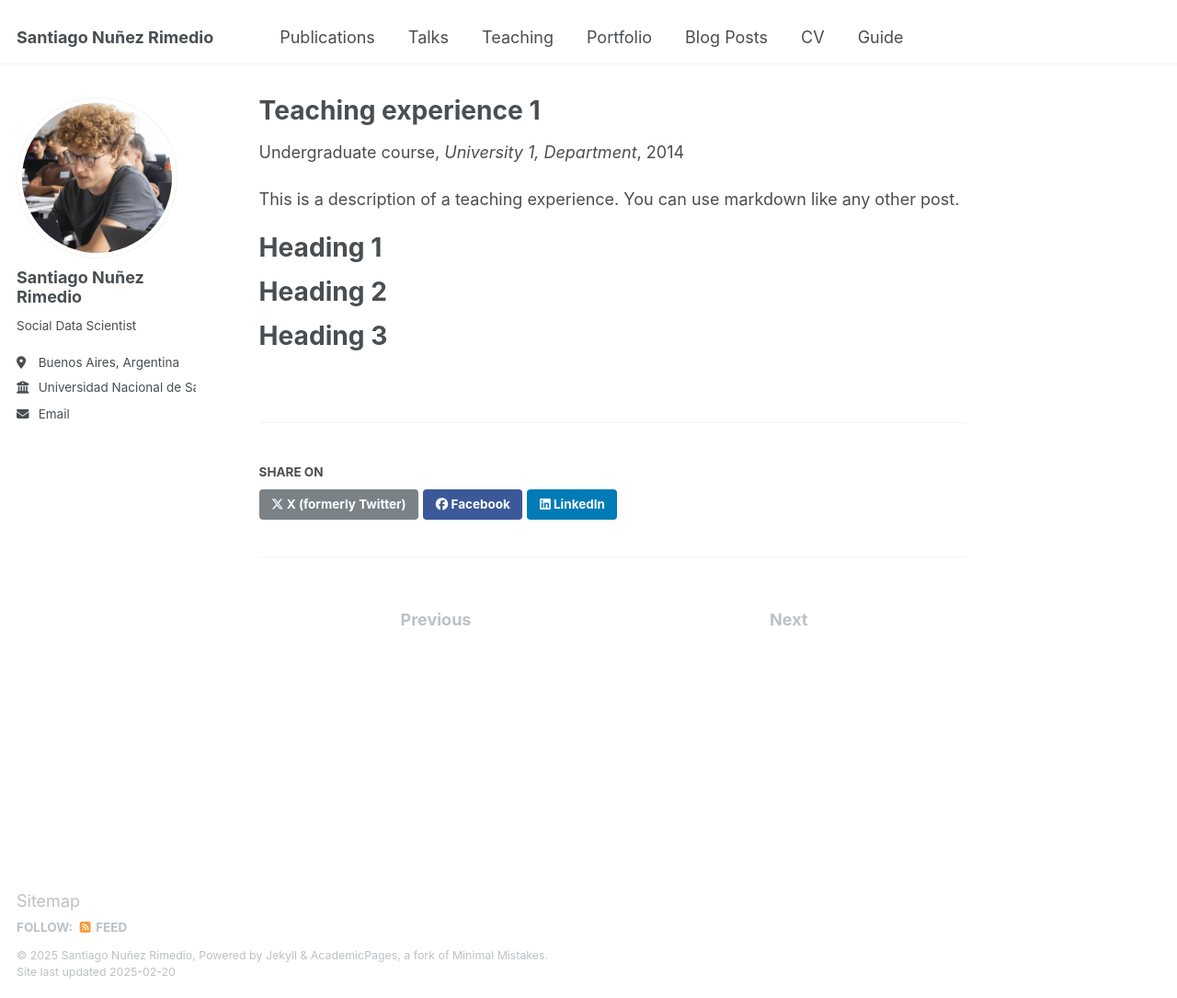
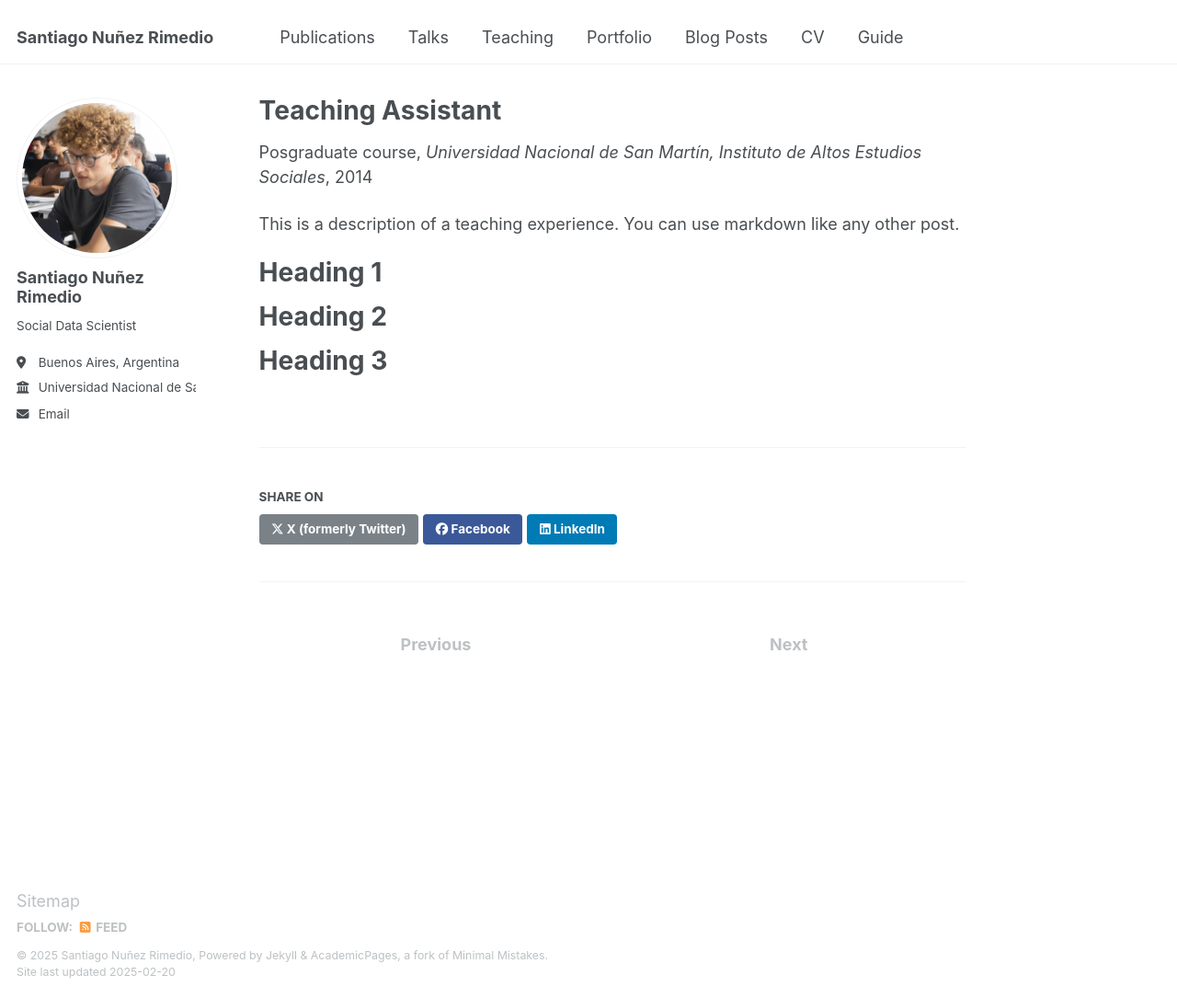
Before and after one commit to rochiweg-cloud/CV, a Jekyll site: the page built from _teaching/2014-spring-teaching-1.md, in a window 1280 px wide and 1085 px high. Shown: the whole window at 92% size. Built offline with Jekyll 4.4.1, drawn with Linux system fonts in a browser that asks for light colours.

Commit message:
Update 2014-spring-teaching-1.md

```diff
--- a/_teaching/2014-spring-teaching-1.md
+++ b/_teaching/2014-spring-teaching-1.md
@@ -1,11 +1,11 @@
 ---
-title: "Teaching experience 1"
+title: "Teaching Assistant"
 collection: teaching
-type: "Undergraduate course"
+type: "Posgraduate course"
 permalink: /teaching/2014-spring-teaching-1
-venue: "University 1, Department"
-date: 2014-01-01
-location: "City, Country"
+venue: "Universidad Nacional de San Martín, Instituto de Altos Estudios Sociales"
+date: 2014-04-01
+location: "Buenos Aires, Argentina"
 ---
 
 This is a description of a teaching experience. You can use markdown like any other post.
```
